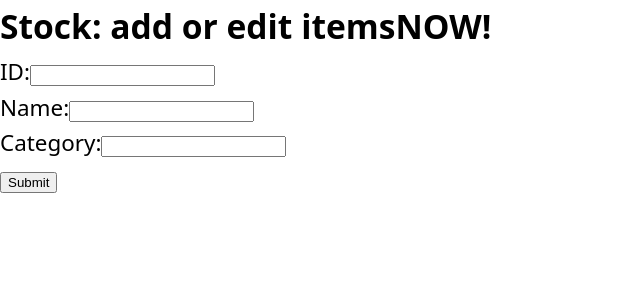
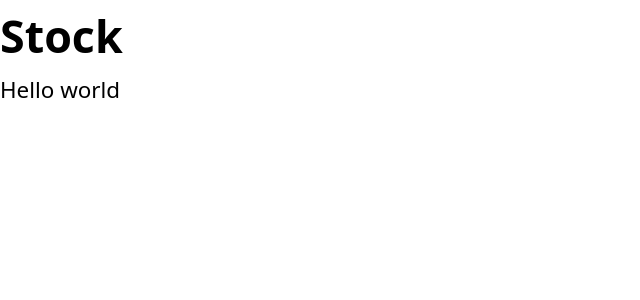
Before and after one commit to dolevoper/int-fs-june-23-stock, a React (Vite) app in the folder stock-app/: page / in a window 1280 px wide. Shown: the top 300 px of the page, without its empty margins (0-640 px from the left). Built offline with nearby package versions, Linux system fonts and the light colour scheme.

Commit message:
second add/edit commit

```diff
--- a/stock-app/package.json
+++ b/stock-app/package.json
@@ -14,7 +14,6 @@
     "axios": "^1.6.7",
     "postcss": "^8.4.35",
     "react": "^18.2.0",
-    "react-dom": "^18.2.0",
     "tailwind": "^4.0.0",
     "tailwindcss": "^3.4.1"
   },
--- a/stock-app/src/App.tsx
+++ b/stock-app/src/App.tsx
@@ -1,78 +1,8 @@
-import React, { useState, ChangeEvent, FormEvent } from "react";
-import 'tailwindcss/base';
-import 'tailwindcss/components';
-import 'tailwindcss/utilities';
-
 export function App() {
-  const [formData, setFormData] = useState({
-    id: "",
-    name: "",
-    category: ""
-  });
-
-  const handleChange = (e: ChangeEvent<HTMLInputElement>) => {
-    const { name, value } = e.target;
-    setFormData((prevData) => ({
-      ...prevData,
-      [name]: value
-    }));
-  };
-
-  const handleSubmit = (e: FormEvent<HTMLFormElement>) => {
-    e.preventDefault();
-    console.log("Form submitted:", formData);
-  };
-
   return (
-    <main className="flex justify-center items-center bg-gradient-to-br from-sky-400 via-lightgray-400
-          to-lime-300 h-[100vh] w-full">
-      <section className="w-full md:max-w-[500px] p-4 flex flex-col text-center item-center justify-center
-            md:px-10 lg:p-24 h-full lg:h-[500px] bg-white bg-opacity-20 backdrop-blur-lg drop-shadow-lg
-            rounded text-zinc-700">
-        <h1 className="text-4xl fornt-thin">Stock: add or edit items<span className="font-black">NOW!</span></h1>
-        <form onSubmit={handleSubmit} className="mt-4">
-          <div className="flex flex-col mb-4">
-            <label htmlFor="id" className="mb-1">ID:</label>
-            <input
-              type="number"
-              id="id"
-              name="id"
-              value={formData.id}
-              onChange={handleChange}
-              className="px-2 py-1 rounded-md border-2 bg-slate-200 border-white"
-              required
-            />
-          </div>
-          <div className="flex flex-col mb-4">
-            <label htmlFor="name" className="mb-1">Name:</label>
-            <input
-              type="text"
-              id="name"
-              name="name"
-              value={formData.name}
-              onChange={handleChange}
-              className="px-2 py-1 rounded-md border-2 bg-slate-200 border-white"
-              required
-            />
-          </div>
-          <div className="flex flex-col mb-4">
-            <label htmlFor="category" className="mb-1">Category:</label>
-            <input
-              type="text"
-              id="category"
-              name="category"
-              value={formData.category}
-              onChange={handleChange}
-              className="px-2 py-1 rounded-md border-2 bg-slate-200 border-white"
-              required
-            />
-          </div>
-          <button type="submit" className="rounded-md border-2 border-zinc-100 hover:border-zinc-500
-            hover:text-zinc-500 text-zinc-100 px-4 py-2 cursor-pointer">
-            Submit
-          </button>
-        </form>
-      </section>
+    <main>
+      <h1>Stock</h1>
+      <p>Hello world</p>
     </main>
   );
 }
```
Also changed, not shown: stock-app/src/AddItem.tsx (added, +69 -0 lines).
